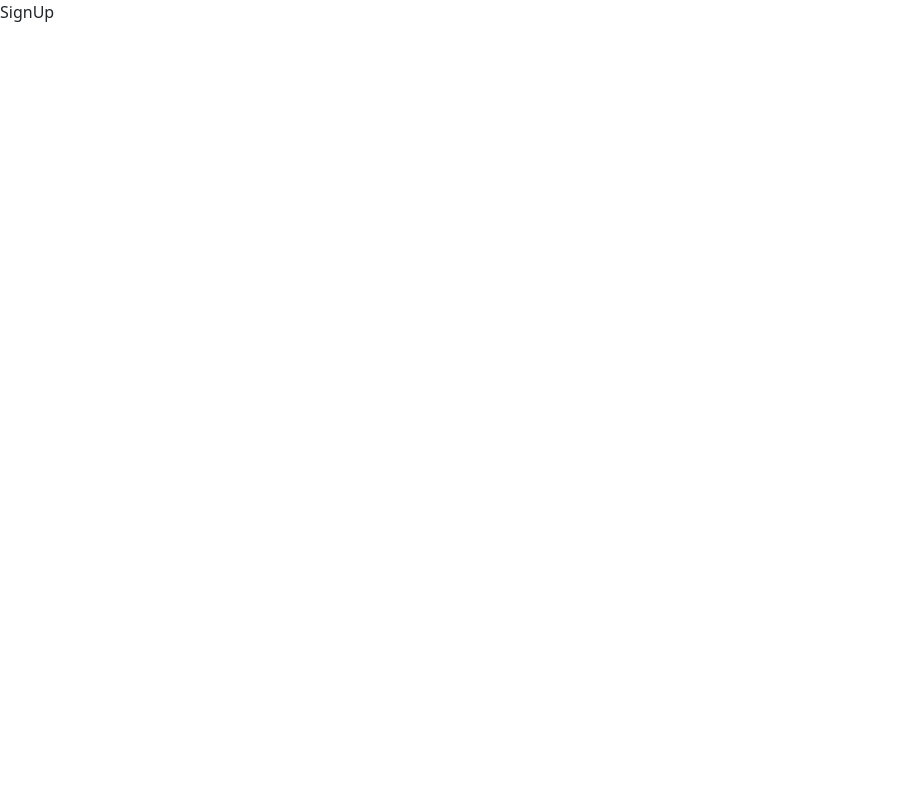
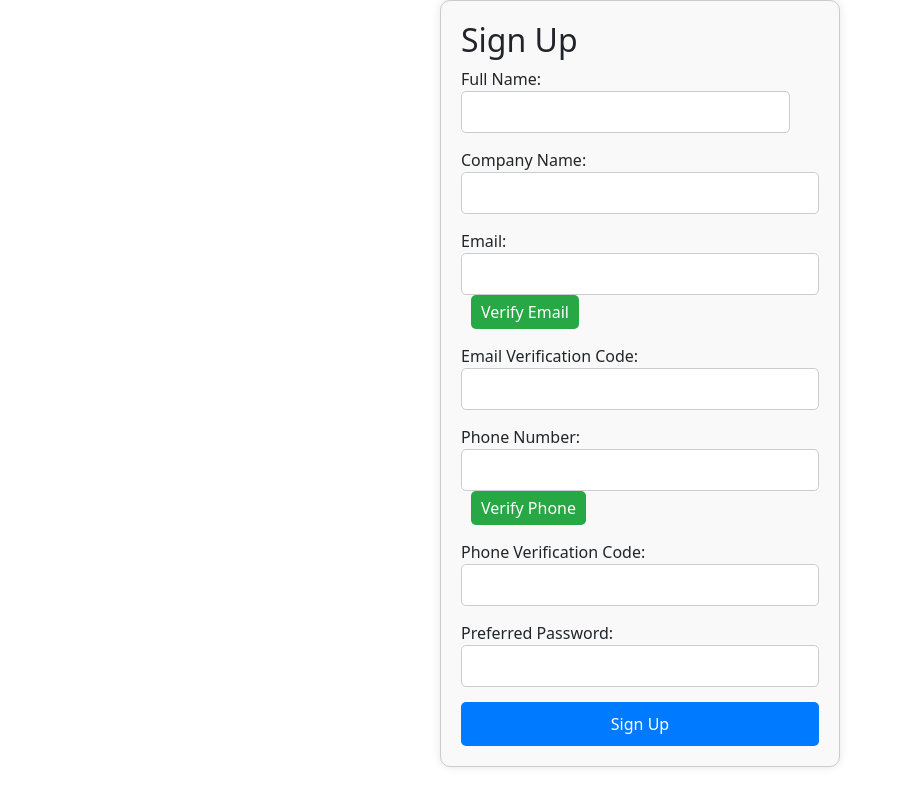
Before and after one commit to Trevor-Kayeyia-Madara/msamo, a React (Create React App) app: page /signup in a window 1280 px wide. Shown: the whole page, without its empty margins (0-902 px from the left). Built offline with nearby package versions, Linux system fonts and the light colour scheme.

Commit message:
Working on backend

```diff
--- a/src/components/Home/index.jsx
+++ b/src/components/Home/index.jsx
@@ -10,12 +10,12 @@ const Home = () => {
   };
 
   return (
-    <div className="container">
+    <div className="content">
 
       {view === 'home' && (
         <>
-          <h1 className="heading">ARE YOU A:</h1>
-          <div className="buttonContainer">
+          <h1 className="title">ARE YOU A:</h1>
+          <div className="buttonContent">
             <button className="button" onClick={() => handleButtonClick('landlord')}>Landlord</button>
             <button className="button" onClick={() => handleButtonClick('tenant')}>Tenant</button>
             <button className="button" onClick={() => handleButtonClick('sellLand')}>Sell Land</button>
--- a/src/components/Home/style.css
+++ b/src/components/Home/style.css
@@ -1,4 +1,4 @@
-.container {
+.content {
   text-align: center;
   margin: 20px auto;
   max-width: 1200px;
@@ -14,12 +14,12 @@
   color: #007bff;
 }
 
-.heading {
+.title {
   margin-bottom: 20px;
   font-size: 2em;
 }
 
-.buttonContainer {
+.buttonContent {
   display: flex;
   flex-wrap: wrap;
   justify-content: center;
--- a/src/components/SignUp/index.jsx
+++ b/src/components/SignUp/index.jsx
@@ -1,9 +1,115 @@
-import React from 'react'
+import React, { useState } from 'react';
+import axios from 'axios';
+import './sign.css';  // Import the CSS file
 
-function SignUp() {
+const SignUp = () => {
+  const [formData, setFormData] = useState({
+    fullName: '',
+    companyName: '',
+    email: '',
+    emailVerificationCode: '',
+    phoneNumber: '',
+    phoneVerificationCode: '',
+    password: '',
+  });
+
+  // const [emailVerified, setEmailVerified] = useState(false);
+  // const [phoneVerified, setPhoneVerified] = useState(false);
+
+  const handleChange = (e) => {
+    const { name, value } = e.target;
+    setFormData((prevData) => ({
+      ...prevData,
+      [name]: value,
+    }));
+  };
+
+  const handleEmailVerification = () => {
+    // Send verification code to email
+    axios.post('http://localhost:5000/verify-email', { email: formData.email })
+      .then(response => {
+        alert('Verification code sent to your email.');
+      })
+      .catch(error => {
+        console.error('Error sending email verification code:', error);
+      });
+  };
+
+  const handlePhoneVerification = () => {
+    // Send verification code to phone
+    axios.post('http://localhost:5000/verify-phone', { phoneNumber: formData.phoneNumber })
+      .then(response => {
+        alert('Verification code sent to your phone.');
+      })
+      .catch(error => {
+        console.error('Error sending phone verification code:', error);
+      });
+  };
+
+  const handleSubmit = (e) => {
+    e.preventDefault();
+    // Submit form data to backend
+    axios.post('http://localhost:5000/signup', formData)
+      .then(response => {
+        alert('Sign-up successful!');
+      })
+      .catch(error => {
+        console.error('Error during sign-up:', error);
+      });
+  };
+
   return (
-    <div>SignUp</div>
-  )
-}
+    <div className="container">
+      <h2>Sign Up</h2>
+      <form onSubmit={handleSubmit} className="form">
+        <div className="formGroup">
+          <label>
+            Full Name:
+            <input type="text" name="fullName" value={formData.fullName} onChange={handleChange} required className="input" />
+          </label>
+        </div>
+        <div className="formGroup">
+          <label>
+            Company Name:
+            <input type="text" name="companyName" value={formData.companyName} onChange={handleChange} required className="input" />
+          </label>
+        </div>
+        <div className="formGroup">
+          <label>
+            Email:
+            <input type="email" name="email" value={formData.email} onChange={handleChange} required className="input" />
+            <button type="button" onClick={handleEmailVerification} className="verifyButton">Verify Email</button>
+          </label>
+        </div>
+        <div className="formGroup">
+          <label>
+            Email Verification Code:
+            <input type="text" name="emailVerificationCode" value={formData.emailVerificationCode} onChange={handleChange} required className="input" />
+          </label>
+        </div>
+        <div className="formGroup">
+          <label>
+            Phone Number:
+            <input type="tel" name="phoneNumber" value={formData.phoneNumber} onChange={handleChange} required className="input" />
+            <button type="button" onClick={handlePhoneVerification} className="verifyButton">Verify Phone</button>
+          </label>
+        </div>
+        <div className="formGroup">
+          <label>
+            Phone Verification Code:
+            <input type="text" name="phoneVerificationCode" value={formData.phoneVerificationCode} onChange={handleChange} required className="input" />
+          </label>
+        </div>
+        <div className="formGroup">
+          <label>
+            Preferred Password:
+            <input type="password" name="password" value={formData.password} onChange={handleChange} required className="input" />
+          </label>
+        </div>
+        <button type="submit" className="submitButton">Sign Up</button>
+      </form>
+    </div>
+  );
+};
 
-export default SignUp
+export default SignUp;
--- /dev/null
+++ b/src/components/SignUp/sign.css
@@ -0,0 +1,44 @@
+.container {
+    max-width: 400px;
+    margin: 0 auto;
+    padding: 20px;
+    border: 1px solid #ccc;
+    border-radius: 10px;
+    box-shadow: 0 0 10px rgba(0, 0, 0, 0.1);
+    background-color: #f9f9f9;
+  }
+
+  .form {
+    display: flex;
+    flex-direction: column;
+  }
+
+  .formGroup {
+    margin-bottom: 15px;
+  }
+
+  .input {
+    width: 100%;
+    padding: 8px;
+    border-radius: 5px;
+    border: 1px solid #ccc;
+  }
+
+  .submitButton {
+    padding: 10px;
+    border-radius: 5px;
+    border: none;
+    background-color: #007bff;
+    color: #fff;
+    cursor: pointer;
+  }
+
+  .verifyButton {
+    margin-left: 10px;
+    padding: 5px 10px;
+    border-radius: 5px;
+    border: none;
+    background-color: #28a745;
+    color: #fff;
+    cursor: pointer;
+  }
```
Also changed, not shown: 2 other files (tests, documents, lock files or other folders).
